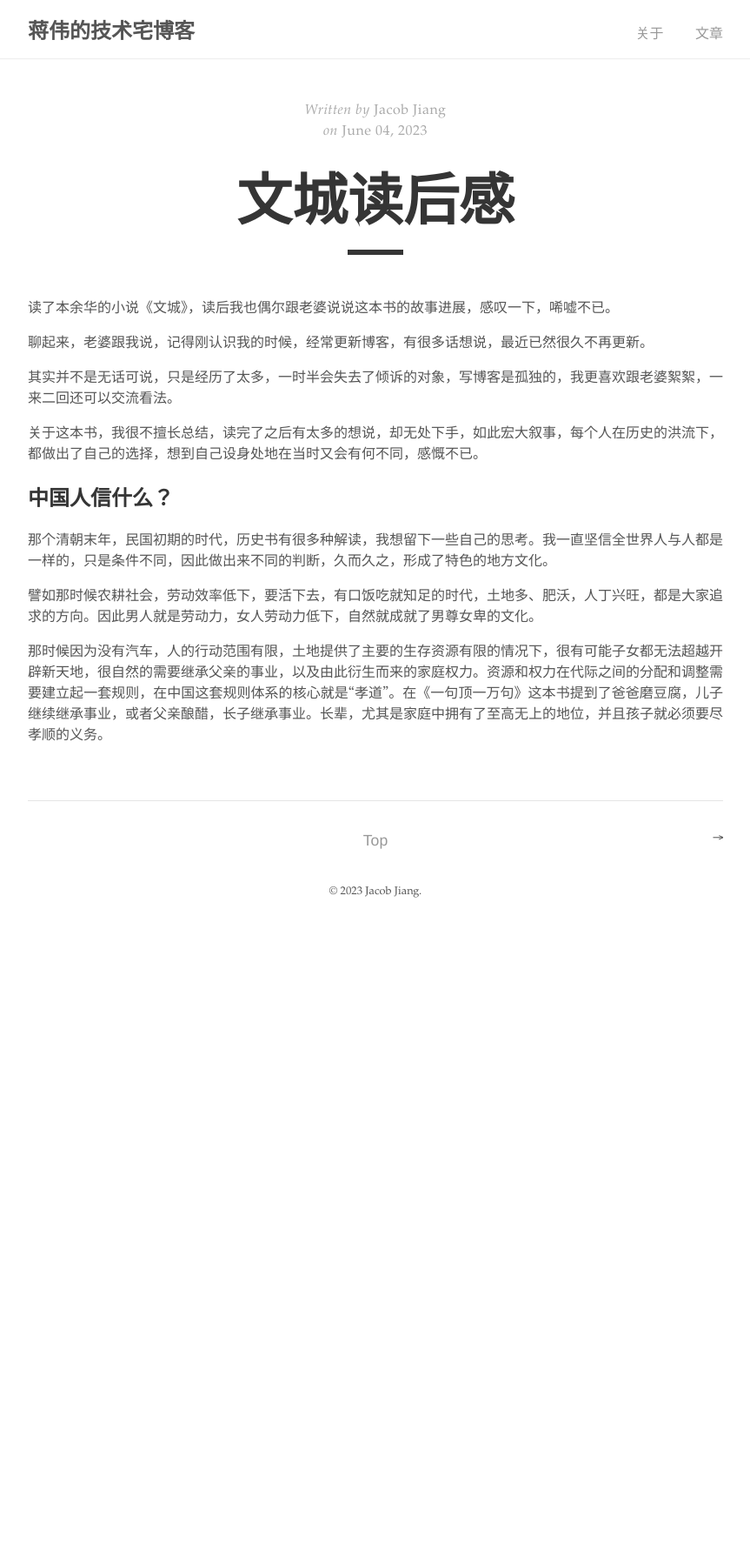
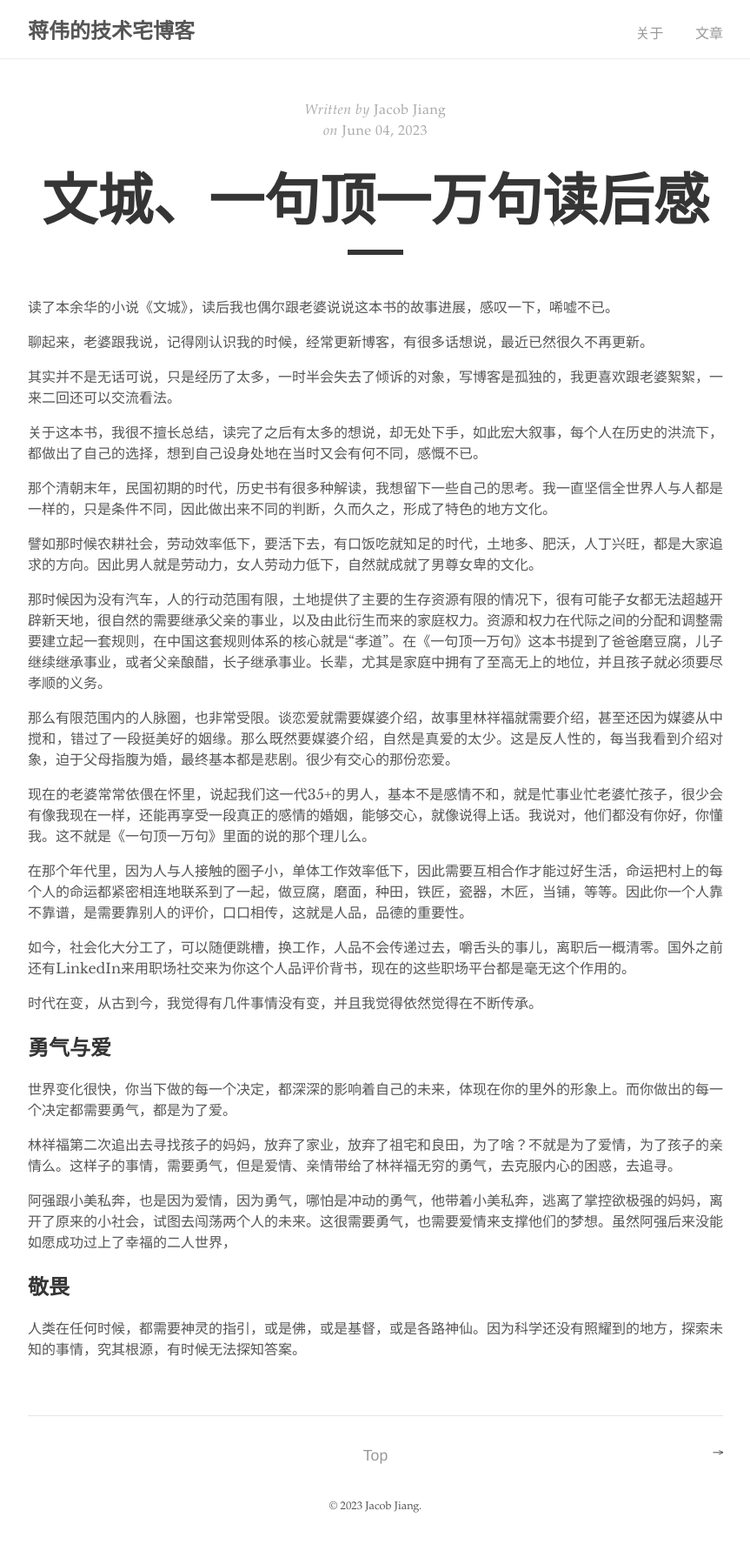
Before and after one commit to jacobjiangwei/jacobjiangwei.github.io, a Jekyll site: the page built from _posts/2023-06-04-wencheng.md, in a window 1280 px wide. Shown: the whole page at 87% size, without its empty margins (208-1071 px from the left). Built offline with Jekyll 4.4.1, drawn with Linux system fonts in a browser that asks for light colours; before the commit the page ends 1068 px from its top, so only the background shows below that.

Commit message:
Update 2023-06-04-wencheng.md

```diff
--- a/_posts/2023-06-04-wencheng.md
+++ b/_posts/2023-06-04-wencheng.md
@@ -1,6 +1,6 @@
 ---
 layout: post
-title: "文城读后感"
+title: "文城、一句顶一万句读后感"
 description: ""
 category:
 tags: []
@@ -15,10 +15,31 @@ tags: []
 
 关于这本书，我很不擅长总结，读完了之后有太多的想说，却无处下手，如此宏大叙事，每个人在历史的洪流下，都做出了自己的选择，想到自己设身处地在当时又会有何不同，感慨不已。
 
-## 中国人信什么？
-
 那个清朝末年，民国初期的时代，历史书有很多种解读，我想留下一些自己的思考。我一直坚信全世界人与人都是一样的，只是条件不同，因此做出来不同的判断，久而久之，形成了特色的地方文化。
 
 譬如那时候农耕社会，劳动效率低下，要活下去，有口饭吃就知足的时代，土地多、肥沃，人丁兴旺，都是大家追求的方向。因此男人就是劳动力，女人劳动力低下，自然就成就了男尊女卑的文化。
 
 那时候因为没有汽车，人的行动范围有限，土地提供了主要的生存资源有限的情况下，很有可能子女都无法超越开辟新天地，很自然的需要继承父亲的事业，以及由此衍生而来的家庭权力。资源和权力在代际之间的分配和调整需要建立起一套规则，在中国这套规则体系的核心就是“孝道”。在《一句顶一万句》这本书提到了爸爸磨豆腐，儿子继续继承事业，或者父亲酿醋，长子继承事业。长辈，尤其是家庭中拥有了至高无上的地位，并且孩子就必须要尽孝顺的义务。
+
+那么有限范围内的人脉圈，也非常受限。谈恋爱就需要媒婆介绍，故事里林祥福就需要介绍，甚至还因为媒婆从中搅和，错过了一段挺美好的姻缘。那么既然要媒婆介绍，自然是真爱的太少。这是反人性的，每当我看到介绍对象，迫于父母指腹为婚，最终基本都是悲剧。很少有交心的那份恋爱。
+
+现在的老婆常常依偎在怀里，说起我们这一代35+的男人，基本不是感情不和，就是忙事业忙老婆忙孩子，很少会有像我现在一样，还能再享受一段真正的感情的婚姻，能够交心，就像说得上话。我说对，他们都没有你好，你懂我。这不就是《一句顶一万句》里面的说的那个理儿么。
+
+在那个年代里，因为人与人接触的圈子小，单体工作效率低下，因此需要互相合作才能过好生活，命运把村上的每个人的命运都紧密相连地联系到了一起，做豆腐，磨面，种田，铁匠，瓷器，木匠，当铺，等等。因此你一个人靠不靠谱，是需要靠别人的评价，口口相传，这就是人品，品德的重要性。
+
+如今，社会化大分工了，可以随便跳槽，换工作，人品不会传递过去，嚼舌头的事儿，离职后一概清零。国外之前还有LinkedIn来用职场社交来为你这个人品评价背书，现在的这些职场平台都是毫无这个作用的。
+
+时代在变，从古到今，我觉得有几件事情没有变，并且我觉得依然觉得在不断传承。
+
+## 勇气与爱
+
+世界变化很快，你当下做的每一个决定，都深深的影响着自己的未来，体现在你的里外的形象上。而你做出的每一个决定都需要勇气，都是为了爱。
+
+林祥福第二次追出去寻找孩子的妈妈，放弃了家业，放弃了祖宅和良田，为了啥？不就是为了爱情，为了孩子的亲情么。这样子的事情，需要勇气，但是爱情、亲情带给了林祥福无穷的勇气，去克服内心的困惑，去追寻。
+
+阿强跟小美私奔，也是因为爱情，因为勇气，哪怕是冲动的勇气，他带着小美私奔，逃离了掌控欲极强的妈妈，离开了原来的小社会，试图去闯荡两个人的未来。这很需要勇气，也需要爱情来支撑他们的梦想。虽然阿强后来没能如愿成功过上了幸福的二人世界，
+
+
+## 敬畏
+
+人类在任何时候，都需要神灵的指引，或是佛，或是基督，或是各路神仙。因为科学还没有照耀到的地方，探索未知的事情，究其根源，有时候无法探知答案。
```
